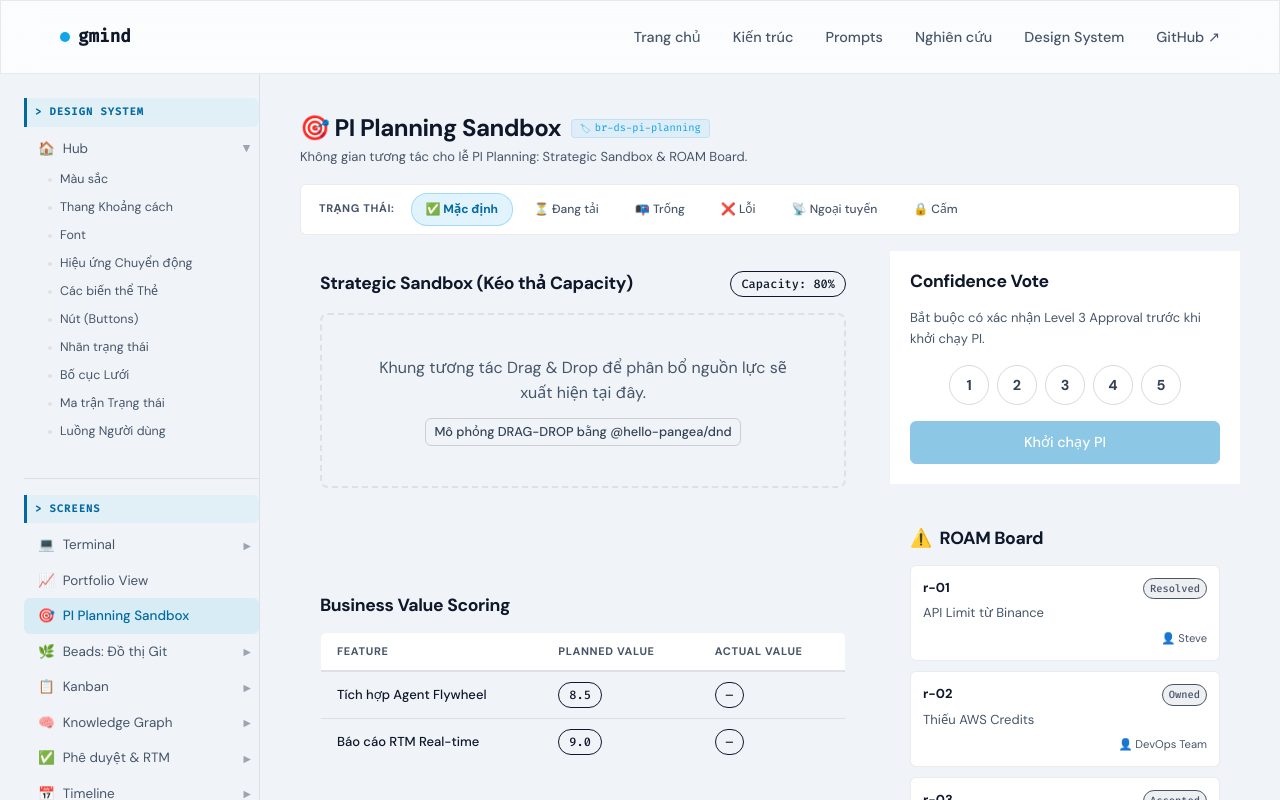
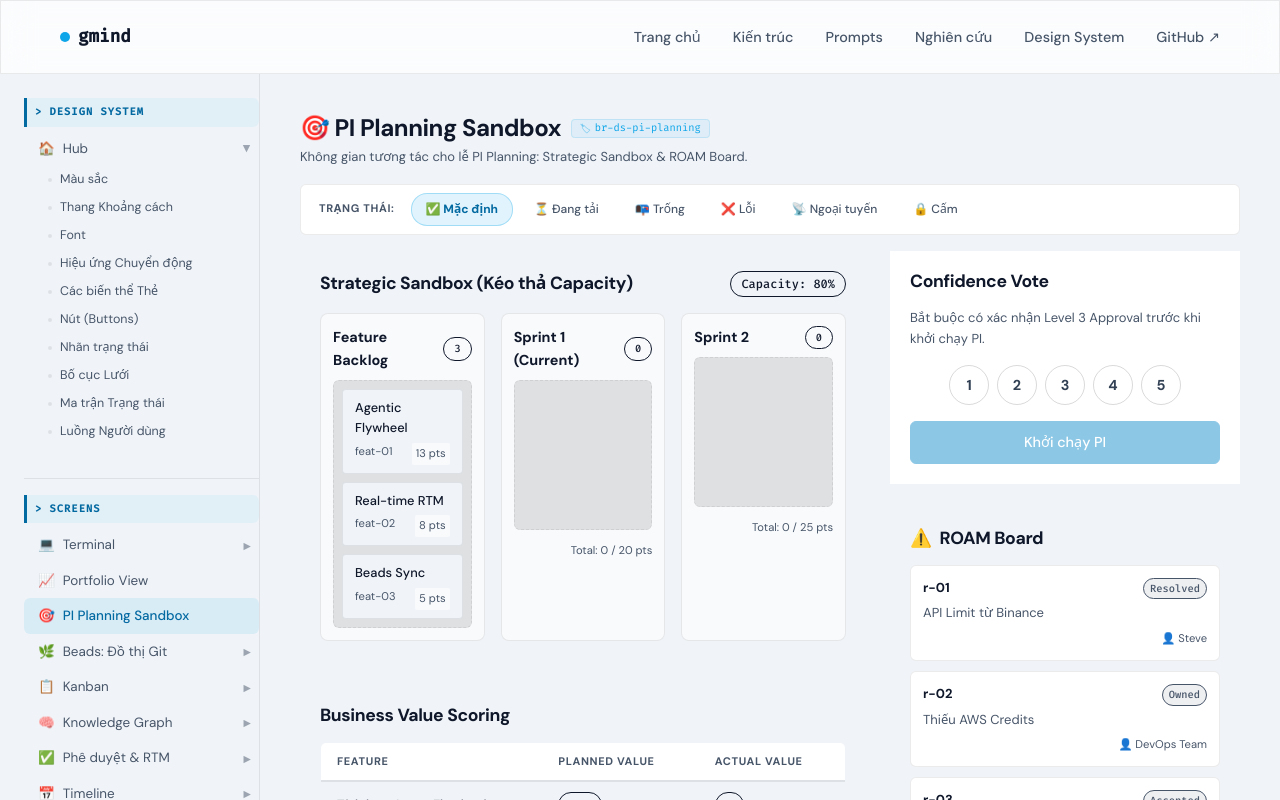
Before and after one commit to duyhunghd6/gmind, a Next.js app in the folder apps/website/: page /design-system/pi-planning in a window 1280 px wide. Shown: the top 800 px of the page. Built offline with nearby package versions, Linux system fonts and the light colour scheme.

Commit message:
feat(pi-planning): implement drag-and-drop strategic sandbox
Added @hello-pangea/dnd to support capacity allocation simulations directly on the PI Planning board.

Beads-ID: br-ds-pi-planning

```diff
--- a/apps/website/src/app/design-system/pi-planning/page.tsx
+++ b/apps/website/src/app/design-system/pi-planning/page.tsx
@@ -1,6 +1,7 @@
 "use client";
 
-import { useState } from "react";
+import { useState, useEffect } from "react";
+import { DragDropContext, Droppable, Draggable, type DropResult } from "@hello-pangea/dnd";
 import StateToggleBar, { type ScreenState } from "@/components/StateToggleBar";
 import DsIdBadge from "@/components/DsIdBadge";
 import Skeleton from "@/components/Skeleton";
@@ -18,6 +19,42 @@ const roamRisks = [
 export default function PiPlanningScreen() {
   const [state, setState] = useState<ScreenState>("default");
 
+  // Hydration safe state
+  const [isMounted, setIsMounted] = useState(false);
+  useEffect(() => setIsMounted(true), []);
+
+  type FeatureItem = { id: string; content: string; points: number; };
+  type ColumnData = { id: string; title: string; capacity?: number; items: FeatureItem[] };
+
+  const [columns, setColumns] = useState<ColumnData[]>([
+    {
+      id: "backlog", title: "Feature Backlog", items: [
+        { id: "feat-01", content: "Agentic Flywheel", points: 13 },
+        { id: "feat-02", content: "Real-time RTM", points: 8 },
+        { id: "feat-03", content: "Beads Sync", points: 5 },
+      ]
+    },
+    { id: "sprint-1", title: "Sprint 1 (Current)", capacity: 20, items: [] },
+    { id: "sprint-2", title: "Sprint 2", capacity: 25, items: [] }
+  ]);
+
+  const handleDragEnd = (result: DropResult) => {
+    const { source, destination } = result;
+    if (!destination) return;
+    if (source.droppableId === destination.droppableId && source.index === destination.index) return;
+
+    setColumns(prev => {
+      const next = prev.map(c => ({ ...c, items: [...c.items] }));
+      const srcCol = next.find(c => c.id === source.droppableId);
+      const dstCol = next.find(c => c.id === destination.droppableId);
+      if (!srcCol || !dstCol) return prev;
+
+      const [moved] = srcCol.items.splice(source.index, 1);
+      dstCol.items.splice(destination.index, 0, moved);
+      return next;
+    });
+  };
+
   return (
     <div aria-label="PI Planning Sandbox Screen">
       <div style={{ display: "flex", alignItems: "center", gap: "10px", marginBottom: "4px" }}>
@@ -34,16 +71,84 @@ export default function PiPlanningScreen() {
         <div style={{ display: "grid", gridTemplateColumns: "1fr 350px", gap: "24px" }}>
 
           {/* Main Area: Strategic Sandbox */}
-          <div>
-            <div className="card" style={{ padding: "20px", marginBottom: "24px", minHeight: "300px" }}>
+          <div style={{ display: "flex", flexDirection: "column", gap: "24px" }}>
+            <div className="card" style={{ padding: "20px", minHeight: "300px" }}>
               <div style={{ display: "flex", justifyContent: "space-between", alignItems: "center", marginBottom: "16px" }}>
                 <h3 style={{ fontSize: "1.1rem", fontWeight: 600, color: "var(--text)", margin: 0 }}>Strategic Sandbox (Kéo thả Capacity)</h3>
                 <span className="badge badge--success" style={{ fontSize: "0.75rem" }}>Capacity: 80%</span>
               </div>
-              <div style={{ padding: "40px", textAlign: "center", border: "2px dashed var(--border)", borderRadius: "8px", color: "var(--text-dim)" }}>
-                <p>Khung tương tác Drag & Drop để phân bổ nguồn lực sẽ xuất hiện tại đây.</p>
-                <button className="btn-secondary btn-sm" style={{ marginTop: "12px" }}>Mô phỏng DRAG-DROP bằng @hello-pangea/dnd</button>
-              </div>
+
+              {!isMounted ? (
+                <div style={{ padding: "40px", textAlign: "center", border: "2px dashed var(--border)", borderRadius: "8px", color: "var(--text-dim)" }}>
+                  <p>Đang tải Drag & Drop Sandbox...</p>
+                </div>
+              ) : (
+                <DragDropContext onDragEnd={handleDragEnd}>
+                  <div style={{ display: "grid", gridTemplateColumns: "1fr 1fr 1fr", gap: "16px" }}>
+                    {columns.map(col => (
+                      <div key={col.id} style={{ display: "flex", flexDirection: "column", gap: "8px", background: "var(--surface-elevated)", padding: "12px", border: "1px solid var(--border)", borderRadius: "8px" }}>
+                        <div style={{ display: "flex", justifyContent: "space-between", alignItems: "center" }}>
+                          <span style={{ fontWeight: 600, color: "var(--text)", fontSize: "0.9rem" }}>{col.title}</span>
+                          <span className="badge" style={{ fontSize: "0.65rem" }}>{col.items.length}</span>
+                        </div>
+                        <Droppable droppableId={col.id}>
+                          {(provided, snapshot) => (
+                            <div
+                              ref={provided.innerRef}
+                              {...provided.droppableProps}
+                              style={{
+                                minHeight: "150px",
+                                borderRadius: "6px",
+                                background: snapshot.isDraggingOver ? "rgba(0, 229, 255, 0.05)" : "rgba(0,0,0,0.1)",
+                                border: snapshot.isDraggingOver ? "1px dashed var(--accent-cyan)" : "1px dashed var(--border)",
+                                padding: "8px",
+                                display: "flex",
+                                flexDirection: "column",
+                                gap: "8px"
+                              }}
+                            >
+                              {col.items.map((item, index) => (
+                                <Draggable key={item.id} draggableId={item.id} index={index}>
+                                  {(dragProvided, dragSnapshot) => (
+                                    <div
+                                      ref={dragProvided.innerRef}
+                                      {...dragProvided.draggableProps}
+                                      {...dragProvided.dragHandleProps}
+                                      style={{
+                                        ...dragProvided.draggableProps.style,
+                                        background: dragSnapshot.isDragging ? "var(--surface)" : "var(--bg)",
+                                        border: "1px solid var(--border)",
+                                        borderRadius: "4px",
+                                        padding: "8px 12px",
+                                        fontSize: "0.8rem",
+                                        color: "var(--text)",
+                                        boxShadow: dragSnapshot.isDragging ? "var(--shadow-card)" : "none",
+                                        userSelect: "none"
+                                      }}
+                                    >
+                                      <div style={{ fontWeight: 500, marginBottom: "4px" }}>{item.content}</div>
+                                      <div style={{ display: "flex", justifyContent: "space-between", fontSize: "0.7rem", color: "var(--text-dim)" }}>
+                                        <span>{item.id}</span>
+                                        <span style={{ background: "var(--surface-elevated)", padding: "2px 4px", borderRadius: "2px" }}>{item.points} pts</span>
+                                      </div>
+                                    </div>
+                                  )}
+                                </Draggable>
+                              ))}
+                              {provided.placeholder}
+                            </div>
+                          )}
+                        </Droppable>
+                        {col.capacity && (
+                           <div style={{ fontSize: "0.7rem", color: "var(--text-dim)", textAlign: "right", marginTop: "4px" }}>
+                              Total: {col.items.reduce((s, i) => s + i.points, 0)} / {col.capacity} pts
+                           </div>
+                        )}
+                      </div>
+                    ))}
+                  </div>
+                </DragDropContext>
+              )}
             </div>
 
             <div className="card" style={{ padding: "20px" }}>
```
